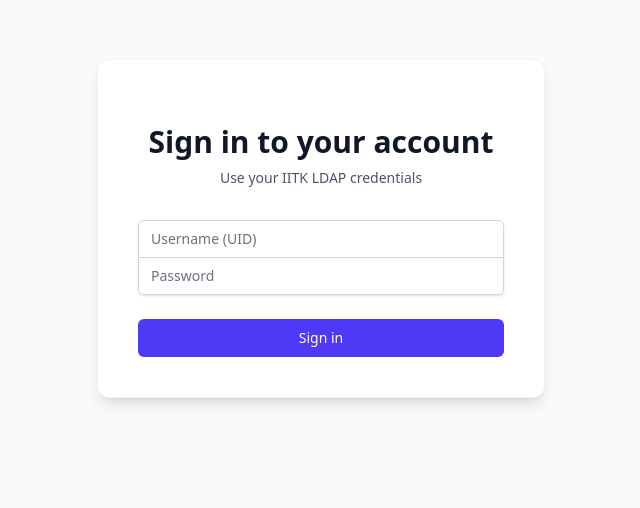
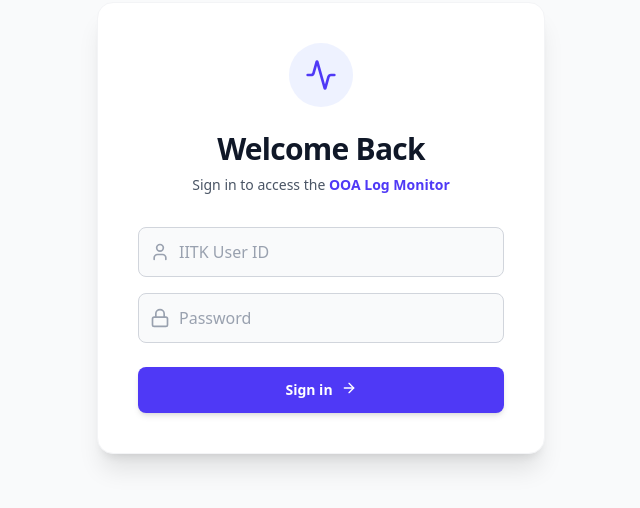
Before and after one commit to udbhav-44/Logs-Monitoring-Mookit, a React (Vite) app in the folder frontend/: page /login in a window 1280 px wide. Shown: the part 172-680 px from the top of the page, without its empty margins (319-959 px from the left). Built offline with nearby package versions, Linux system fonts and the light colour scheme; no server answers.

Commit message:
style: Update Login page with modern UI and app theme compliance

```diff
--- a/frontend/src/pages/Login.jsx
+++ b/frontend/src/pages/Login.jsx
@@ -1,5 +1,6 @@
 import React, { useState } from 'react';
 import { useNavigate } from 'react-router-dom';
+import { Activity, User, Lock, ArrowRight, Loader2 } from 'lucide-react';
 
 const Login = () => {
     const [username, setUsername] = useState('');
@@ -14,24 +15,16 @@
         setLoading(true);
 
         try {
-            // Use relative path since we likely have a proxy set up or will configure it
-            // Adjust base URL if needed based on environment
-            // Fallback to window.location.hostname to validly hit the backend on the same server
             const baseUrl = import.meta.env.VITE_API_URL || `http://${window.location.hostname}:5002`;
-            console.log('Attempting login to:', baseUrl); // Debug log
             const res = await fetch(`${baseUrl}/api/auth/login`, {
                 method: 'POST',
-                headers: {
-                    'Content-Type': 'application/json'
-                },
+                headers: { 'Content-Type': 'application/json' },
                 body: JSON.stringify({ username, password })
             });
 
             const data = await res.json();
 
-            if (!res.ok) {
-                throw new Error(data.message || 'Login failed');
-            }
+            if (!res.ok) throw new Error(data.message || 'Login failed');
 
             localStorage.setItem('token', data.token);
             localStorage.setItem('user', JSON.stringify(data));
@@ -45,38 +38,47 @@
 
     return (
         <div className="min-h-screen flex items-center justify-center bg-gray-50 py-12 px-4 sm:px-6 lg:px-8">
-            <div className="max-w-md w-full space-y-8 bg-white p-10 rounded-xl shadow-lg border border-gray-100">
-                <div>
-                    <h2 className="mt-6 text-center text-3xl font-extrabold text-gray-900">
-                        Sign in to your account
+            <div className="max-w-md w-full space-y-8 bg-white p-10 rounded-2xl shadow-xl border border-gray-100">
+                <div className="text-center">
+                    <div className="mx-auto h-16 w-16 bg-indigo-50 rounded-full flex items-center justify-center mb-6">
+                        <Activity className="h-8 w-8 text-indigo-600" />
+                    </div>
+                    <h2 className="text-3xl font-extrabold text-gray-900 tracking-tight">
+                        Welcome Back
                     </h2>
-                    <p className="mt-2 text-center text-sm text-gray-600">
-                        Use your IITK LDAP credentials
+                    <p className="mt-2 text-sm text-gray-600">
+                        Sign in to access the <span className="font-semibold text-indigo-600">OOA Log Monitor</span>
                     </p>
                 </div>
+
                 <form className="mt-8 space-y-6" onSubmit={handleSubmit}>
-                    <div className="rounded-md shadow-sm -space-y-px">
-                        <div>
-                            <label htmlFor="username" className="sr-only">Username</label>
+                    <div className="space-y-4">
+                        <div className="relative group">
+                            <div className="absolute inset-y-0 left-0 pl-3 flex items-center pointer-events-none">
+                                <User className="h-5 w-5 text-gray-400 group-focus-within:text-indigo-500 transition-colors" />
+                            </div>
                             <input
                                 id="username"
                                 name="username"
                                 type="text"
                                 required
-                                className="appearance-none rounded-none relative block w-full px-3 py-2 border border-gray-300 placeholder-gray-500 text-gray-900 rounded-t-md focus:outline-none focus:ring-indigo-500 focus:border-indigo-500 focus:z-10 sm:text-sm"
-                                placeholder="Username (UID)"
+                                className="block w-full pl-10 pr-3 py-3 border border-gray-300 rounded-lg focus:ring-2 focus:ring-indigo-500 focus:border-transparent text-gray-900 placeholder-gray-400 transition-all bg-gray-50 focus:bg-white"
+                                placeholder="IITK User ID"
                                 value={username}
                                 onChange={(e) => setUsername(e.target.value)}
                             />
                         </div>
-                        <div>
-                            <label htmlFor="password" className="sr-only">Password</label>
+
+                        <div className="relative group">
+                            <div className="absolute inset-y-0 left-0 pl-3 flex items-center pointer-events-none">
+                                <Lock className="h-5 w-5 text-gray-400 group-focus-within:text-indigo-500 transition-colors" />
+                            </div>
                             <input
                                 id="password"
                                 name="password"
                                 type="password"
                                 required
-                                className="appearance-none rounded-none relative block w-full px-3 py-2 border border-gray-300 placeholder-gray-500 text-gray-900 rounded-b-md focus:outline-none focus:ring-indigo-500 focus:border-indigo-500 focus:z-10 sm:text-sm"
+                                className="block w-full pl-10 pr-3 py-3 border border-gray-300 rounded-lg focus:ring-2 focus:ring-indigo-500 focus:border-transparent text-gray-900 placeholder-gray-400 transition-all bg-gray-50 focus:bg-white"
                                 placeholder="Password"
                                 value={password}
                                 onChange={(e) => setPassword(e.target.value)}
@@ -85,20 +87,29 @@
                     </div>
 
                     {error && (
-                        <div className="text-red-500 text-sm text-center bg-red-50 p-2 rounded">
-                            {error}
+                        <div className="bg-red-50 border-l-4 border-red-500 p-4 rounded-md animate-fade-in">
+                            <div className="flex">
+                                <div className="ml-3">
+                                    <p className="text-sm text-red-700 font-medium">{error}</p>
+                                </div>
+                            </div>
                         </div>
                     )}
 
-                    <div>
-                        <button
-                            type="submit"
-                            disabled={loading}
-                            className="group relative w-full flex justify-center py-2 px-4 border border-transparent text-sm font-medium rounded-md text-white bg-indigo-600 hover:bg-indigo-700 focus:outline-none focus:ring-2 focus:ring-offset-2 focus:ring-indigo-500 disabled:opacity-50"
-                        >
-                            {loading ? 'Signing in...' : 'Sign in'}
-                        </button>
-                    </div>
+                    <button
+                        type="submit"
+                        disabled={loading}
+                        className="group relative w-full flex justify-center py-3 px-4 border border-transparent text-sm font-bold rounded-lg text-white bg-indigo-600 hover:bg-indigo-700 focus:outline-none focus:ring-2 focus:ring-offset-2 focus:ring-indigo-500 disabled:opacity-70 disabled:cursor-not-allowed transition-all shadow-md hover:shadow-lg transform hover:-translate-y-0.5"
+                    >
+                        {loading ? (
+                            <Loader2 className="h-5 w-5 animate-spin" />
+                        ) : (
+                            <>
+                                Sign in
+                                <ArrowRight className="ml-2 h-4 w-4 group-hover:translate-x-1 transition-transform" />
+                            </>
+                        )}
+                    </button>
                 </form>
             </div>
         </div>
```
